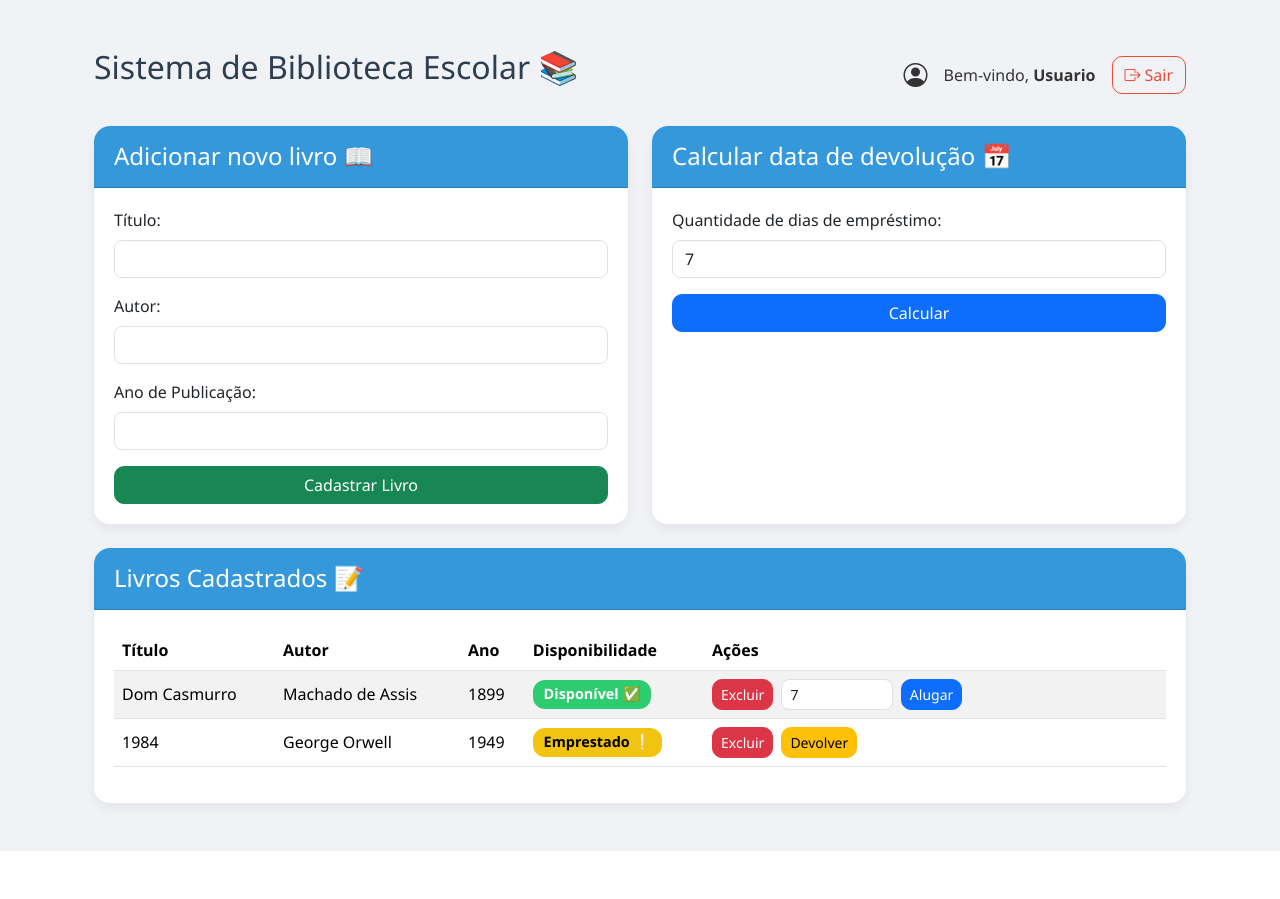
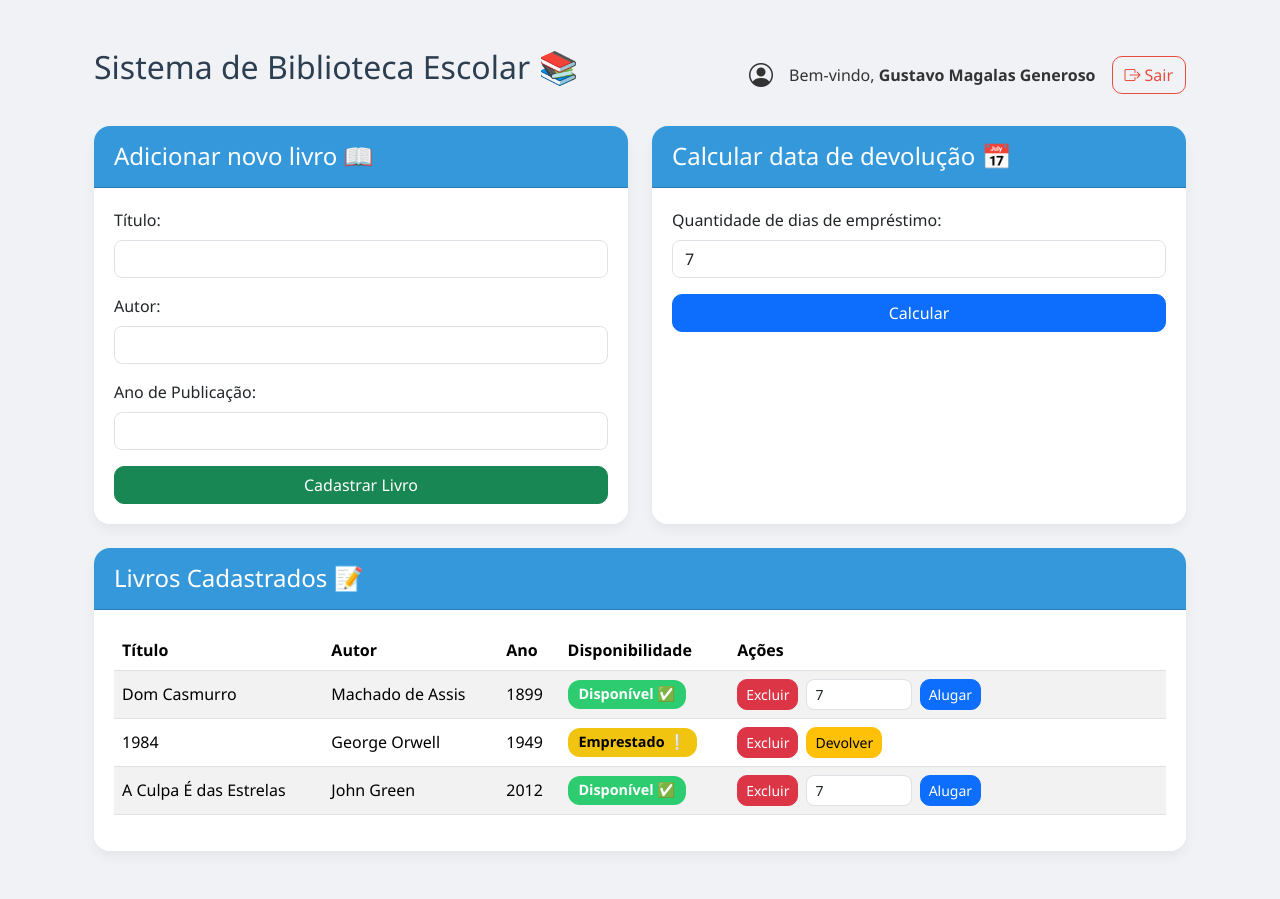
Before and after one commit to oTalDoMagalas/LivrosEmBTLC, a PHP site: page /livro.php in a window 1280 px wide. Before the commit the page ends 851 px from the top, so only its background shows below. Run offline with PHP 8.4, Linux system fonts and the light colour scheme.

Commit message:
Update livro.php

```diff
--- a/livro.php
+++ b/livro.php
@@ -20,7 +20,7 @@
           <h1>Sistema de Biblioteca Escolar 📚</h1>
           <div class="d-flex align-items-center gap-3">
             <i class="bi bi-person-circle fs-4"></i>
-            <span>Bem-vindo, <strong>Usuario</strong></span>
+            <span>Bem-vindo, <strong>Gustavo Magalas Generoso</strong></span>
             <a href="#" class="btn btn-outline-danger d-flex align-items-center gap-1">
               <i class="bi bi-box-arrow-right"></i> Sair
             </a>
@@ -121,6 +121,19 @@
                       </form>
                     </td>
                   </tr>
+                  <tr>
+                    <td>A Culpa É das Estrelas</td>
+                    <td> John Green</td>
+                    <td> 2012</td>
+                    <td><span class="badge bg-success">Disponível ✅</span></td>
+                    <td>
+                      <form method="post" class="d-flex gap-2">
+                        <button class="btn btn-danger btn-sm" name="deletar">Excluir</button>
+                        <input type="number" class="form-control form-control-sm w-25" name="dias" min="1" value="7">
+                        <button class="btn btn-primary btn-sm" name="alugar">Alugar</button>
+                      </form>
+                    </td>
+                  </tr>
                 </tbody>
               </table>
             </div>
```
